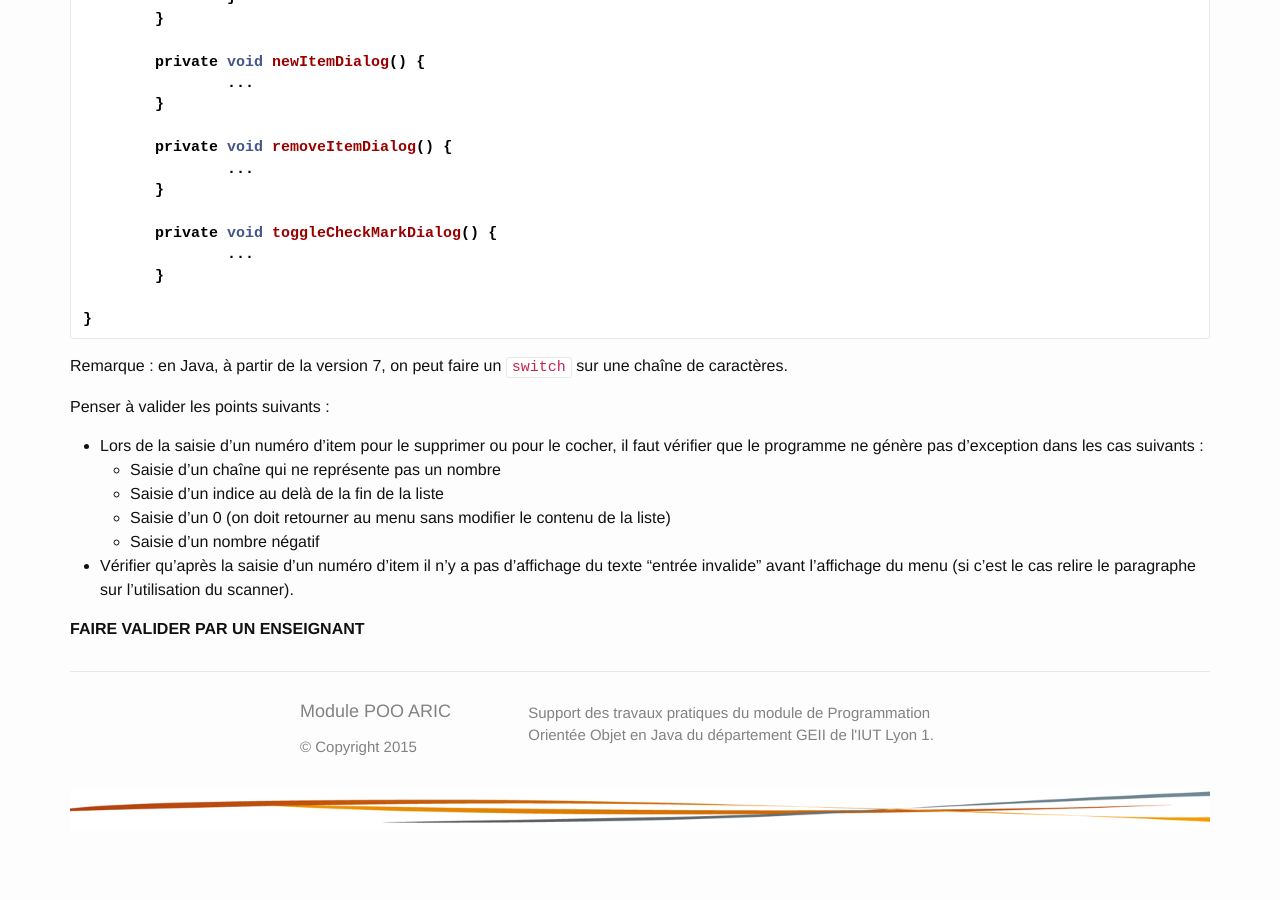
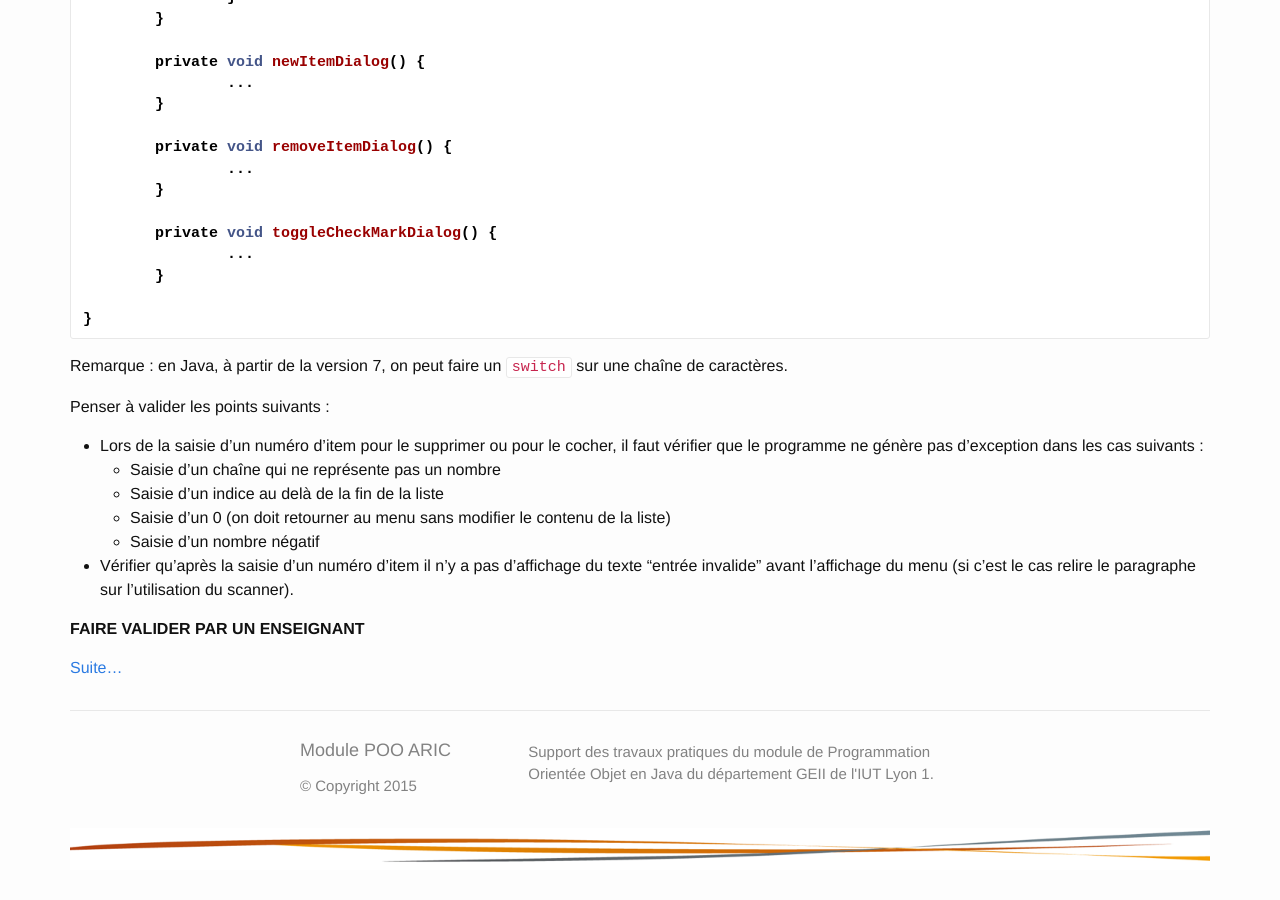
Before and after one commit to geiilyon/geiilyon.github.io, a Jekyll site: the page built from _collection_enonces/tp2.md, in a window 1280 px wide and 900 px high, scrolled down 6035 px. Built offline with Jekyll 4.4.1, drawn with Linux system fonts in a browser that asks for light colours; nearby versions of some CDN libraries; before the commit the page ends 6896 px from its top, so only the background shows below that.

```diff
--- a/_collection_enonces/tp2.md
+++ b/_collection_enonces/tp2.md
@@ -243,3 +243,5 @@
 * Vérifier qu'après la saisie d'un numéro d'item il n'y a pas d'affichage du texte "entrée invalide" avant l'affichage du menu (si c'est le cas relire le paragraphe sur l'utilisation du scanner).
 
 **FAIRE VALIDER PAR UN ENSEIGNANT**
+
+[Suite...]({{site.baseurl}}/enonces/tp3)
```
